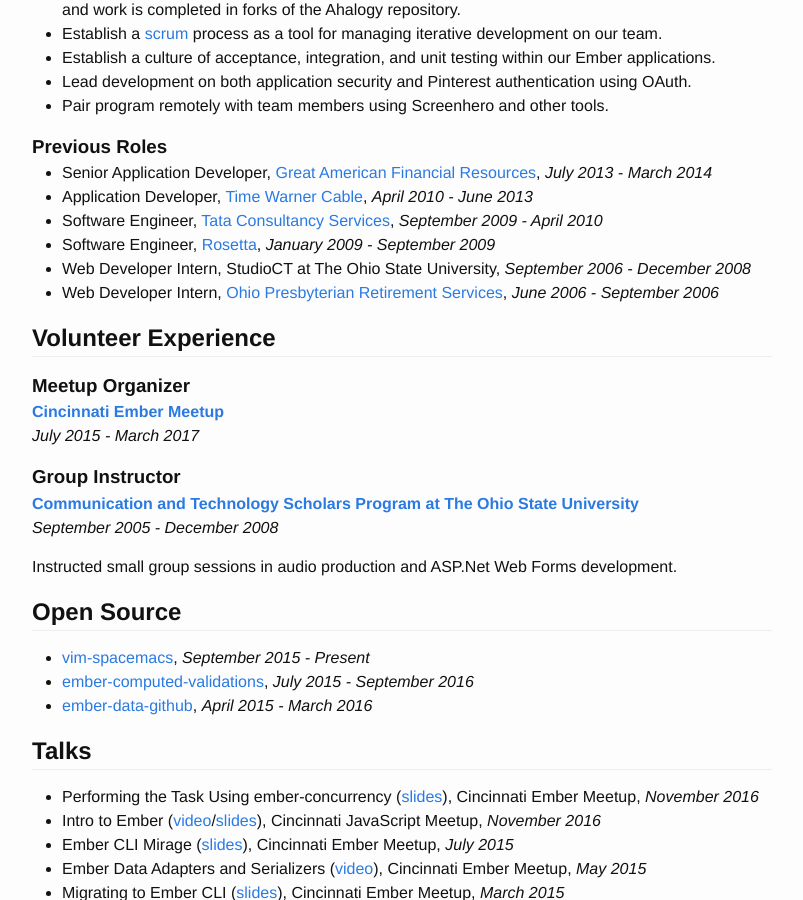
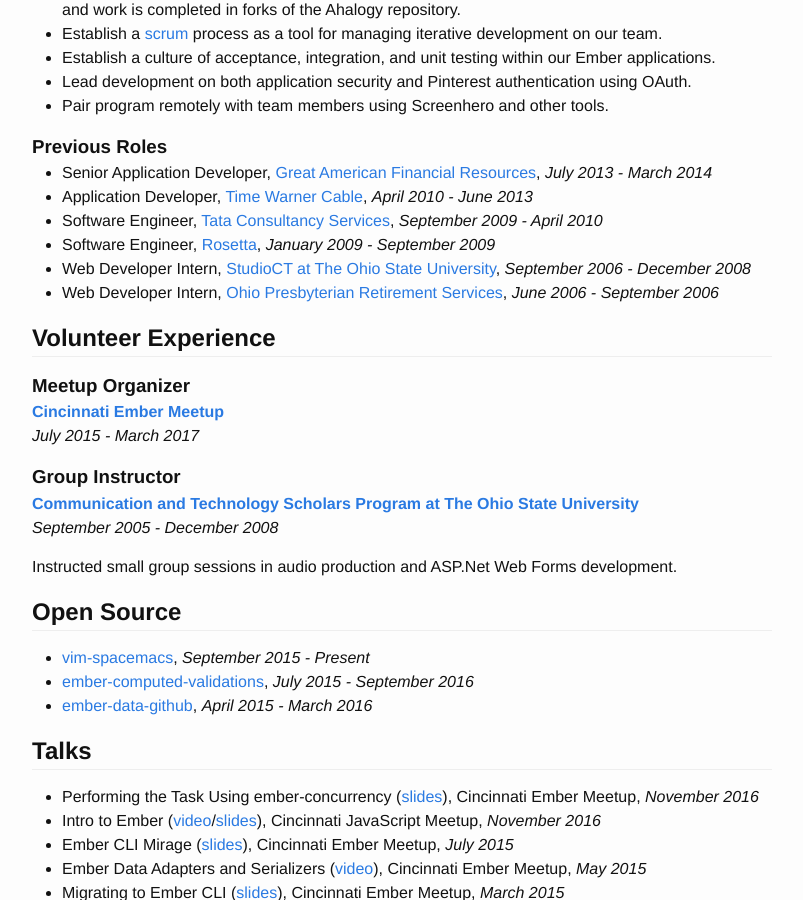
Before and after one commit to jimmay5469/jimmay5469.github.io, a Jekyll site: the page built from resume.md, in a window 1280 px wide and 900 px high, scrolled down 2346 px. Shown: the whole window, without its empty margins (238-1041 px from the left). Built offline with Jekyll 4.4.1, drawn with Linux system fonts in a browser that asks for light colours; part of the change alters nothing that is shown.

```diff
--- a/_includes/resume.md
+++ b/_includes/resume.md
@@ -88,7 +88,7 @@ Ahalogy is a social marketing startup which specializes in bringing content crea
 - Application Developer, [Time Warner Cable](http://www.timewarnercable.com/), _April 2010 - June 2013_
 - Software Engineer, [Tata Consultancy Services](http://www.tcs.com/), _September 2009 - April 2010_
 - Software Engineer, [Rosetta](http://www.rosetta.com/), _January 2009 - September 2009_
-- Web Developer Intern, StudioCT at The Ohio State University, _September 2006 - December 2008_
+- Web Developer Intern, [StudioCT at The Ohio State University](https://honors-scholars.osu.edu/scholars/programs/media-marketing-and-communication), _September 2006 - December 2008_
 - Web Developer Intern, [Ohio Presbyterian Retirement Services](http://www.oprs.org/), _June 2006 - September 2006_
 
 
```
